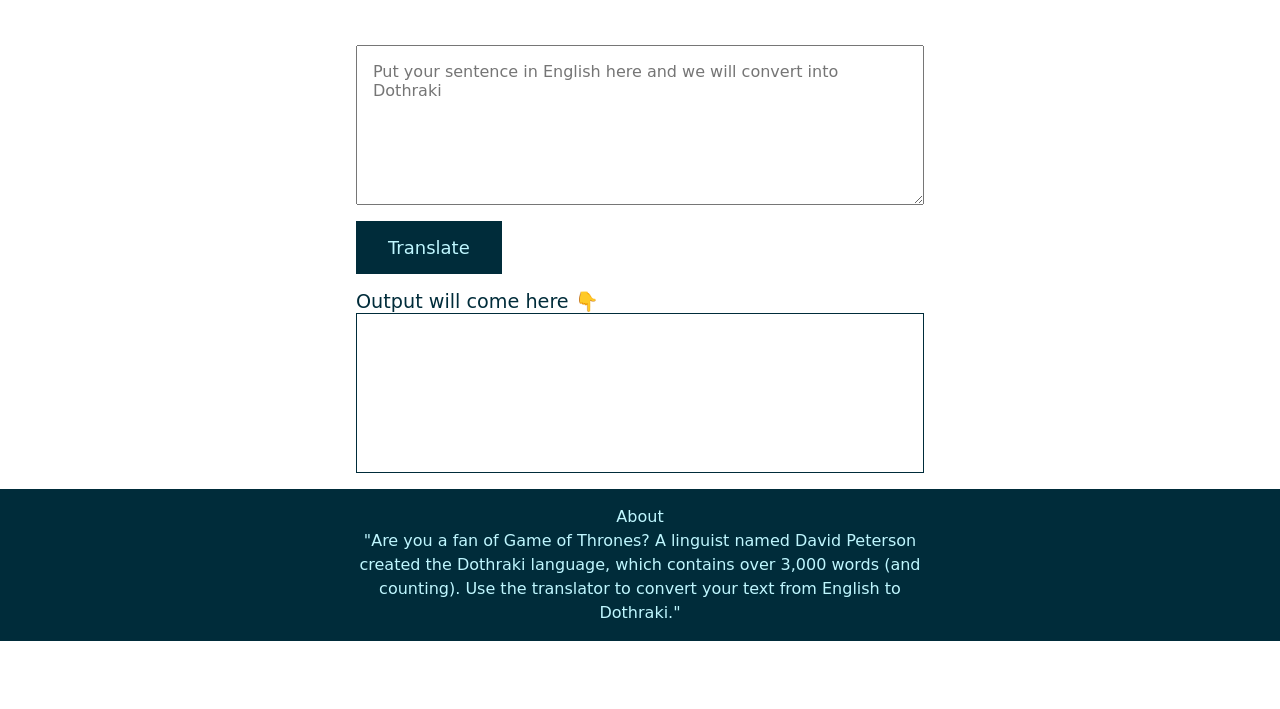
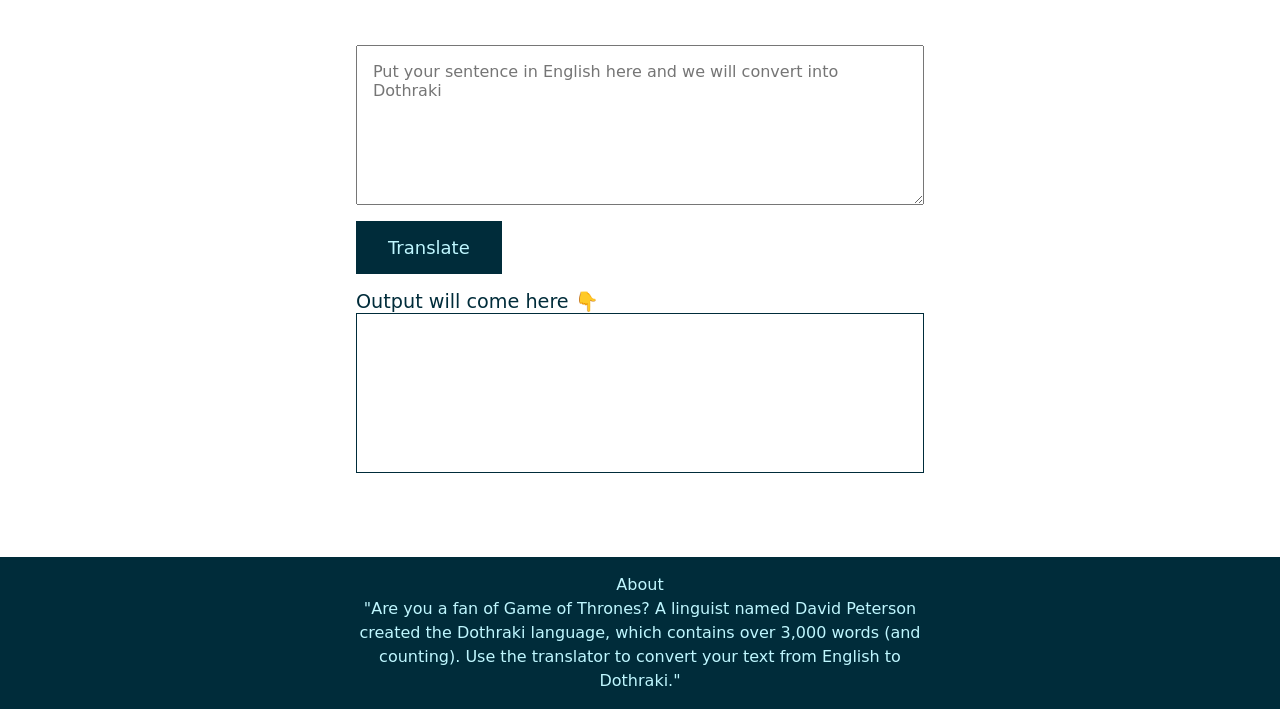
Before and after one commit to Husain01/Dothraki-Translation, a plain HTML site: page index.html in a window 1280 px wide. Shown: the part 148-857 px from the top of the page. Before the commit the page ends 800 px from the top, so only its background shows below. Drawn offline with Linux system fonts and the light colour scheme; a web font is replaced by a local one.

Commit message:
Updated the main height

```diff
--- a/style.css
+++ b/style.css
@@ -38,7 +38,7 @@ nav h1{
 /* Main */
 
 main {
-    /* height: 100vh; */
+    height: 70vh;
     margin: auto;
     padding: 1rem;
     max-width: var(--width-break);
```
